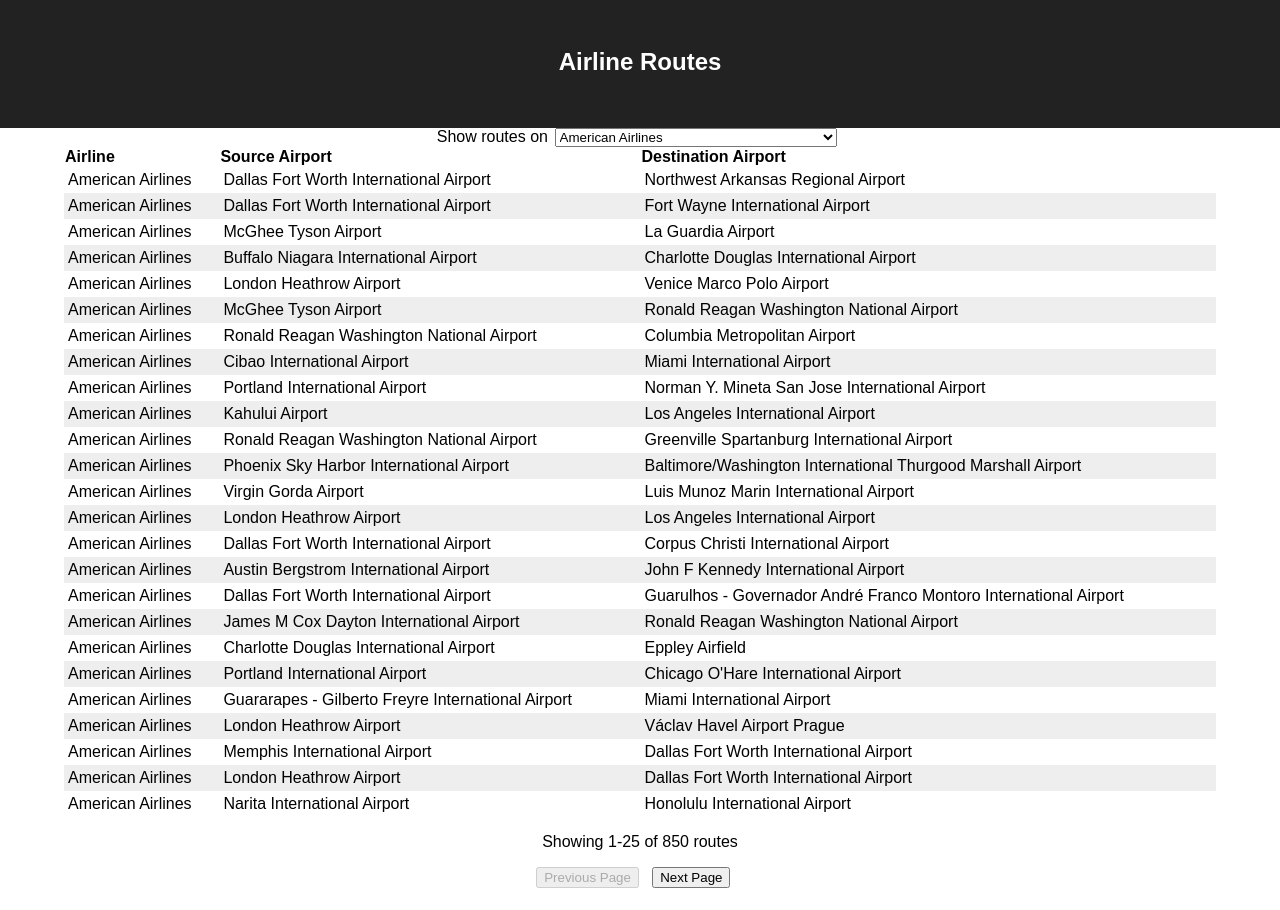
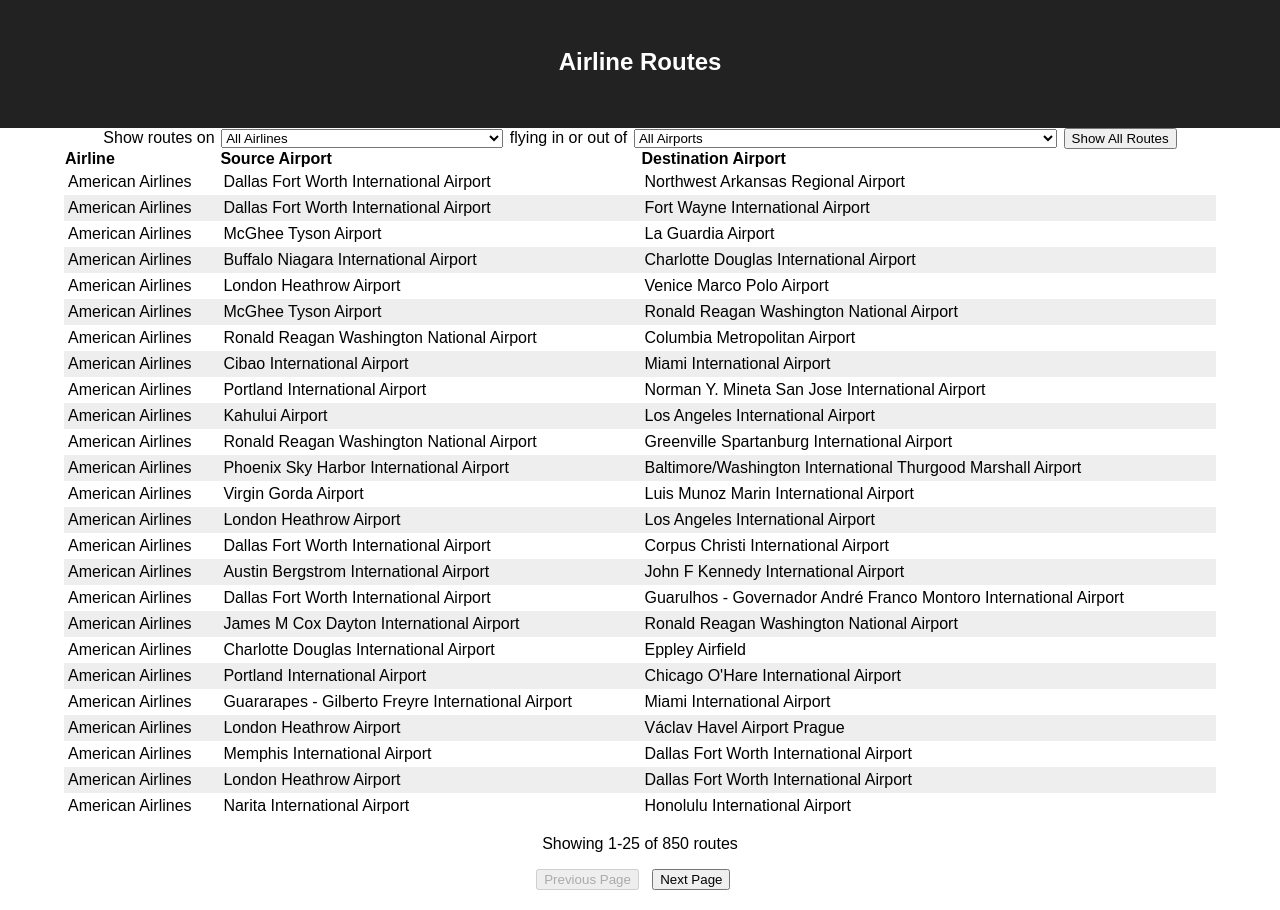
Before and after one commit to kpatel27/airline-routes, a React (Create React App) app: page / in a window 1280 px wide. Built offline with nearby package versions, Linux system fonts and the light colour scheme.

Commit message:
added select component, filter by routes

```diff
--- a/src/App.js
+++ b/src/App.js
@@ -2,20 +2,40 @@
 import './App.css';
 import DATA from './data.js';
 import Table from './components/Table';
+import Select from './components/Select'
 
 class App extends Component {
   state = {
     filterByAirline: 'all',
+    filterByAirport: 'all',
   }
 
-  filterByAirlines(id) {
-    if (id === 'all') return DATA.routes;
-    return DATA.routes.filter(route => id === route.airline);
+  filterByAirlines = (route) => {
+    let selectedAirline = this.state.filterByAirline;
+    return selectedAirline === 'all' || route.airline === selectedAirline;
+  }
+
+  filterByAirport = (route) => {
+    let selectedAirport = this.state.filterByAirport;
+    return selectedAirport === 'all' || route.src === selectedAirport || route.dest === selectedAirport;
   }
 
   onSelectAirline = (e) => {
-    const airlineId = Number(e.target.value);
+    let airlineId = e.target.value;
+    if (airlineId !== 'all') {airlineId = Number(airlineId)};
     this.setState({filterByAirline: airlineId});
+  }
+
+  onSelectAirport = (e) => {
+    const airportCode = e.target.value;
+    this.setState({filterByAirport: airportCode});
+  }
+
+  clearFilter = () => {
+    this.setState({
+      filterByAirline: 'all',
+      filterByAirport: 'all',
+    });
   }
 
   formatValue(property, value) {
@@ -33,9 +53,14 @@
       {name: 'Destination Airport', property: 'dest'},
     ];
 
-    const filteredRoutes = this.filterByAirlines(this.state.filterByAirline);
-    const airlinesList = DATA.airlines.map(airline => {
-      return (<option key={airline.id} value={airline.id}>{airline.name}</option>);
+    const filteredRoutes = DATA.routes.filter(route => this.filterByAirport(route) && this.filterByAirlines(route));
+    const filteredRoutesByAirline = DATA.routes.filter(this.filterByAirlines);
+    const filteredRoutesByAirport = DATA.routes.filter(this.filterByAirport);
+    const filteredAirlines = DATA.airlines.filter(airline => {
+      return filteredRoutesByAirport.some(route => route.airline === airline.id );
+    });
+    const filteredAirports = DATA.airports.filter(airport => {
+      return filteredRoutesByAirline.some(route => route.src === airport.code || route.dest === airport.code );
     });
 
     return (
@@ -44,10 +69,25 @@
           <h1 className="title">Airline Routes</h1>
         </header>
         <section>
-          <label htmlFor='airline-select'>Show routes on</label>
-          <select id='airline-select' onChange={this.onSelectAirline}>
-            {airlinesList}
-          </select>
+          Show routes on
+          <Select
+            options={filteredAirlines}
+            valueKey="id"
+            titleKey="name"
+            allTitle="All Airlines"
+            value={this.state.filterByAirline}
+            onSelect={this.onSelectAirline}
+          />
+          flying in or out of
+          <Select
+            options={filteredAirports}
+            valueKey="code"
+            titleKey="name"
+            allTitle="All Airports"
+            value={this.state.filterByAirport}
+            onSelect={this.onSelectAirport}
+          />
+          <button onClick={this.clearFilter}>Show All Routes</button>
           <Table className="routes-table"
             columns={columns}
             rows={filteredRoutes}
--- /dev/null
+++ b/src/components/Select.js
@@ -0,0 +1,25 @@
+import React, { Component } from 'react';
+
+export default class Select extends Component {
+  handleChange = (e) => {
+    e.preventDefault();
+    this.props.onSelect(e);
+  }
+
+  render() {
+    let options = this.props.options.map(option => {
+      let value = option[this.props.valueKey];
+      return (
+        <option key={value} value={value}>{option[this.props.titleKey]}</option>
+      );
+    });
+
+    options.unshift(<option key='all' value='all'>{this.props.allTitle}</option>);
+
+    return (
+      <select value={this.props.value} onChange={this.handleChange}>
+        {options}
+      </select>
+    );
+  }
+}
```
